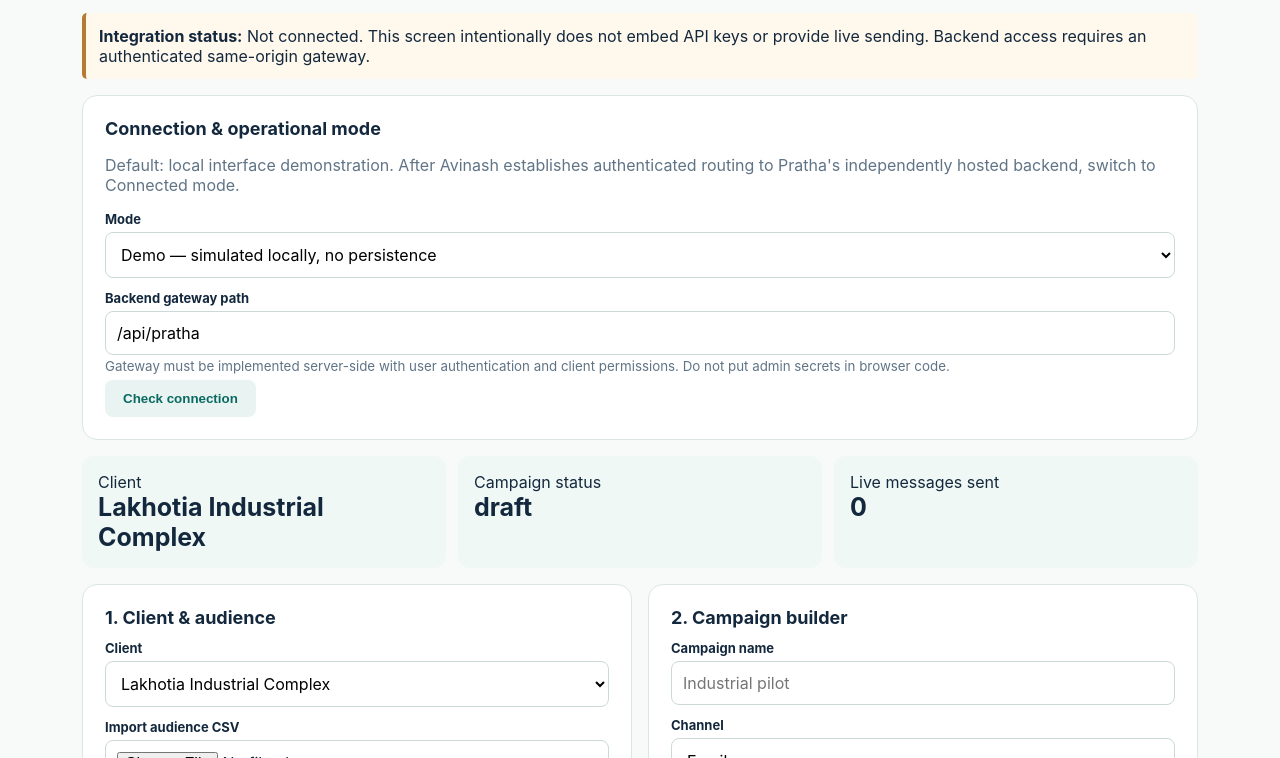
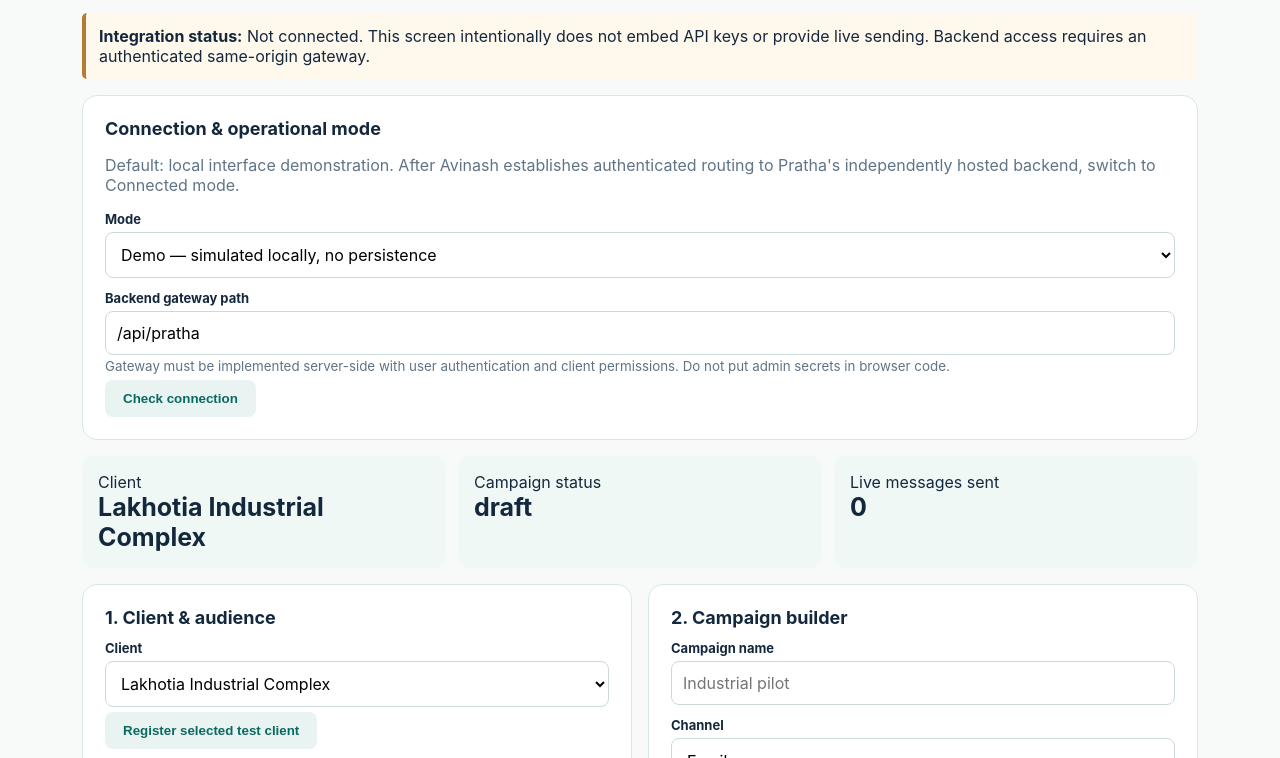
Before and after one commit to Matrix360repo/matrix360_frontend, a plain HTML site: page pratha.html in a window 1280 px wide. Shown: the part 190-948 px from the top of the page. Drawn offline with Linux system fonts and the light colour scheme.

Commit message:
Add independent client registration step to Pratha console

```diff
--- a/pratha.html
+++ b/pratha.html
@@ -11,7 +11,7 @@
 <label for="api">Backend gateway path</label><input id="api" value="/api/pratha" readonly aria-describedby="apihelp"><small id="apihelp" class="muted">Gateway must be implemented server-side with user authentication and client permissions. Do not put admin secrets in browser code.</small><div class="actions"><button id="check" class="secondary">Check connection</button></div></section>
 <div class="grid3"><div class="metric"><span>Client</span><strong id="clientMetric">—</strong></div><div class="metric"><span>Campaign status</span><strong id="campaignMetric">Draft</strong></div><div class="metric"><span>Live messages sent</span><strong>0</strong></div></div>
 <div class="cols"><section class="panel"><h2>1. Client & audience</h2><label for="client">Client</label><select id="client"><option value="lakhotia">Lakhotia Industrial Complex</option><option value="shree-heights">Shree Heights</option><option value="vrindavan-greens">Vrindavan Greens</option></select>
-<label for="csv">Import audience CSV</label><input type="file" accept=".csv,text/csv" id="csv"><p class="muted">Prototype CSV columns: external_id,name,email,phone,email_allowed,whatsapp_allowed,suppressed. Permission metadata is not proof of consent.</p><div class="actions"><button id="preview">Inspect CSV</button><button id="import" class="secondary" disabled>Import approved test records</button></div><p id="audienceSummary" class="muted">No records loaded.</p></section>
+<div class="actions"><button id="ensure" class="secondary">Register selected test client</button></div><label for="csv">Import audience CSV</label><input type="file" accept=".csv,text/csv" id="csv"><p class="muted">Prototype CSV columns: external_id,name,email,phone,email_allowed,whatsapp_allowed,suppressed. Permission metadata is not proof of consent.</p><div class="actions"><button id="preview">Inspect CSV</button><button id="import" class="secondary" disabled>Import approved test records</button></div><p id="audienceSummary" class="muted">No records loaded.</p></section>
 <section class="panel"><h2>2. Campaign builder</h2><label for="name">Campaign name</label><input id="name" placeholder="Industrial pilot"><label for="channel">Channel</label><select id="channel"><option value="email">Email</option><option value="whatsapp">WhatsApp</option></select><label for="message">Approved message</label><textarea id="message" placeholder="Enter approved test copy."></textarea><div class="actions"><button id="create">Create campaign</button><button id="validate" class="secondary" disabled>Validate</button></div></section></div>
 <section class="panel"><h2>3. Review, approve & simulate</h2><p>Campaign ID: <code id="campaignId">Not created</code></p><p>Status: <span id="status" class="status">Draft</span></p><div class="actions"><button id="approve" disabled>Approve simulation</button><button id="dispatch" disabled>Run mock dispatch</button><button id="report" class="secondary" disabled>Load report</button></div><pre id="output" aria-live="polite">No operations yet.</pre></section>
 <p class="footer">Director approval remains required for live channel integration. This is an additive frontend module; Mayur's data engine and Tanmayi's creative system are not connected.</p></main>
@@ -28,6 +28,7 @@ const asBool=x=>String(x).trim().toLowerCase()==='true';
 $('client').onchange=()=>{$('clientMetric').textContent=$('client').options[$('client').selectedIndex].text};
 $('client').onchange();
 $('check').onclick=async()=>{if(!connected()){$('connection').textContent='Demo mode — no server';return}try{const r=await call('/health');$('connection').textContent='Backend: '+(r.status||'responding');show(r)}catch(e){$('connection').textContent='Unavailable';error(e)}};
+$('ensure').onclick=async()=>{try{const id=$('client').value,name=$('client').options[$('client').selectedIndex].text;if(connected()){show(await call('/clients','POST',{id,name}))}else show({mode:'DEMO ONLY',client_id:id,name,registered_in_memory:true})}catch(e){error(e)}};
 $('preview').onclick=async()=>{try{const f=$('csv').files[0];if(!f)throw Error('Select a CSV file first');leadRows=parseCSV(await f.text());if(leadRows.length>1000)throw Error('v0.3 backend allows at most 1,000 leads per import');$('audienceSummary').textContent=leadRows.length+' rows inspected; '+leadRows.filter(x=>asBool(x.suppressed)).length+' marked suppressed';$('import').disabled=!leadRows.length;show({rows:leadRows.length,fields:Object.keys(leadRows[0]||{}),notice:'No data has been sent to the backend.'})}catch(e){error(e)}};
 $('import').onclick=async()=>{try{if(!leadRows.length)throw Error('Preview data first');const payload={client_id:$('client').value,leads:leadRows.map((x,i)=>({source_id:'manual-csv-import',external_id:x.external_id||String(i+1),name:x.name||null,email:x.email||null,phone:x.phone||null,email_allowed:asBool(x.email_allowed),whatsapp_allowed:asBool(x.whatsapp_allowed),suppressed:asBool(x.suppressed)}))};if(connected()){show(await call('/leads/import','POST',payload))}else show({mode:'DEMO ONLY',eligible:payload.leads.filter(x=>!x.suppressed&&(x.email_allowed||x.whatsapp_allowed)).length,imported_in_memory:payload.leads.length})}catch(e){error(e)}};
 $('create').onclick=async()=>{try{if(!$('name').value.trim()||!$('message').value.trim())throw Error('Enter campaign name and message');const payload={client_id:$('client').value,name:$('name').value.trim(),channel:$('channel').value,message:$('message').value.trim()};if(connected()){const out=await call('/campaigns','POST',payload);campaignId=out.id;show(out)}else{campaignId='DEMO-'+Date.now();show({mode:'DEMO ONLY',id:campaignId,...payload})}$('campaignId').textContent=campaignId;setStatus('draft')}catch(e){error(e)}};
```
